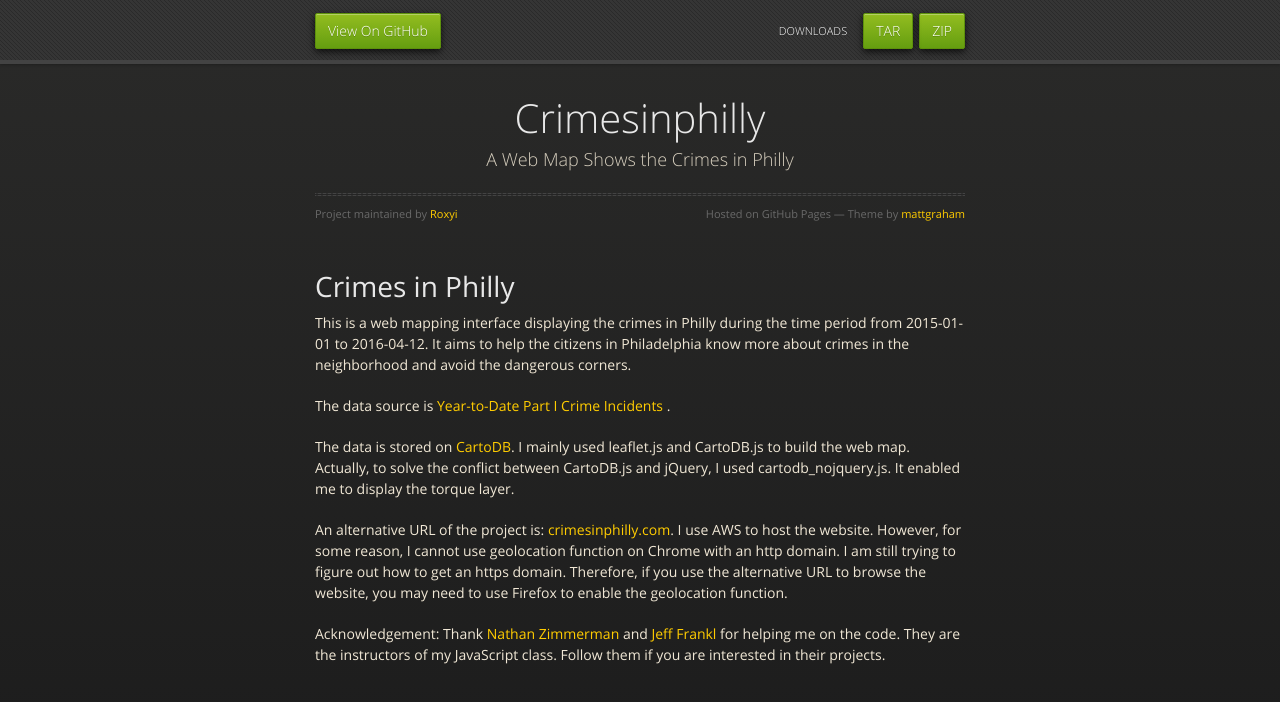
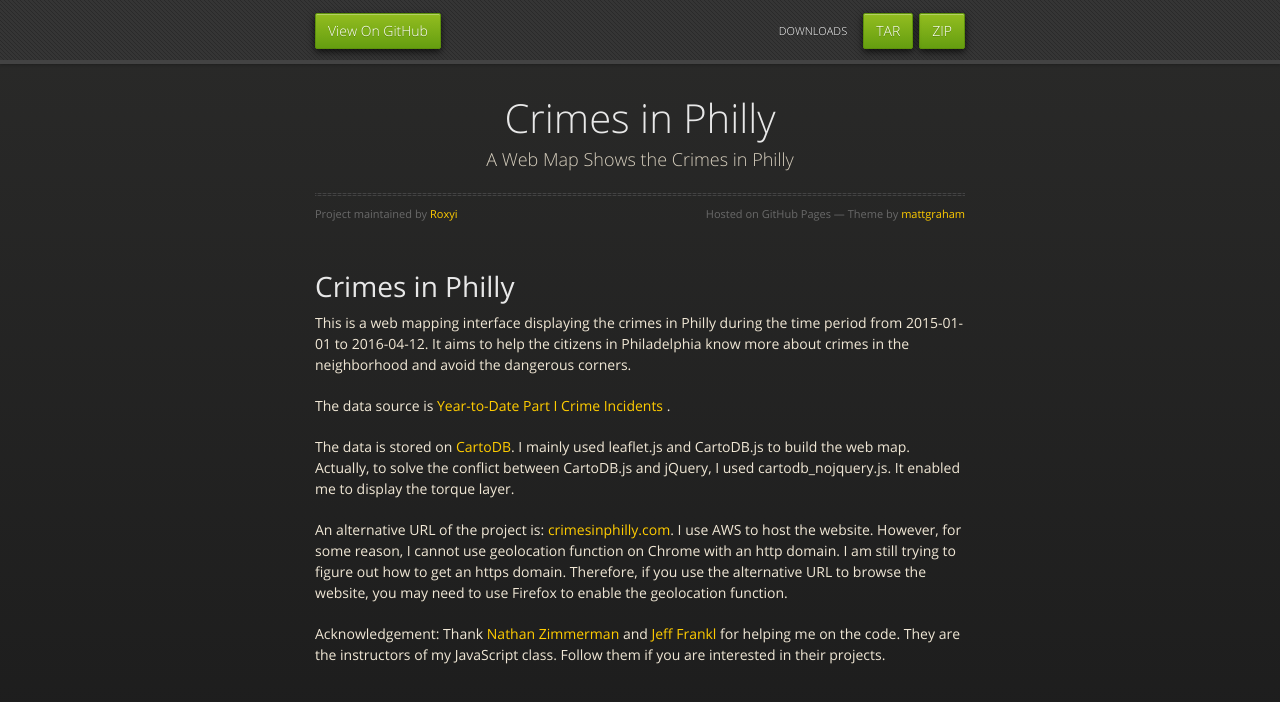
Before and after one commit to Roxyi/crimesinphilly, a plain HTML site: page index.html in a window 1280 px wide. Drawn offline with nearby package versions, Linux system fonts and the light colour scheme.

Commit message:
Update index.html

```diff
--- a/index.html
+++ b/index.html
@@ -31,7 +31,7 @@
 
       <section>
         <div id="title">
-          <h1>Crimesinphilly</h1>
+          <h1>Crimes in Philly</h1>
           <p>A Web Map Shows the Crimes in Philly</p>
           <hr>
           <span class="credits left">Project maintained by <a href="https://github.com/Roxyi">Roxyi</a></span>
```
